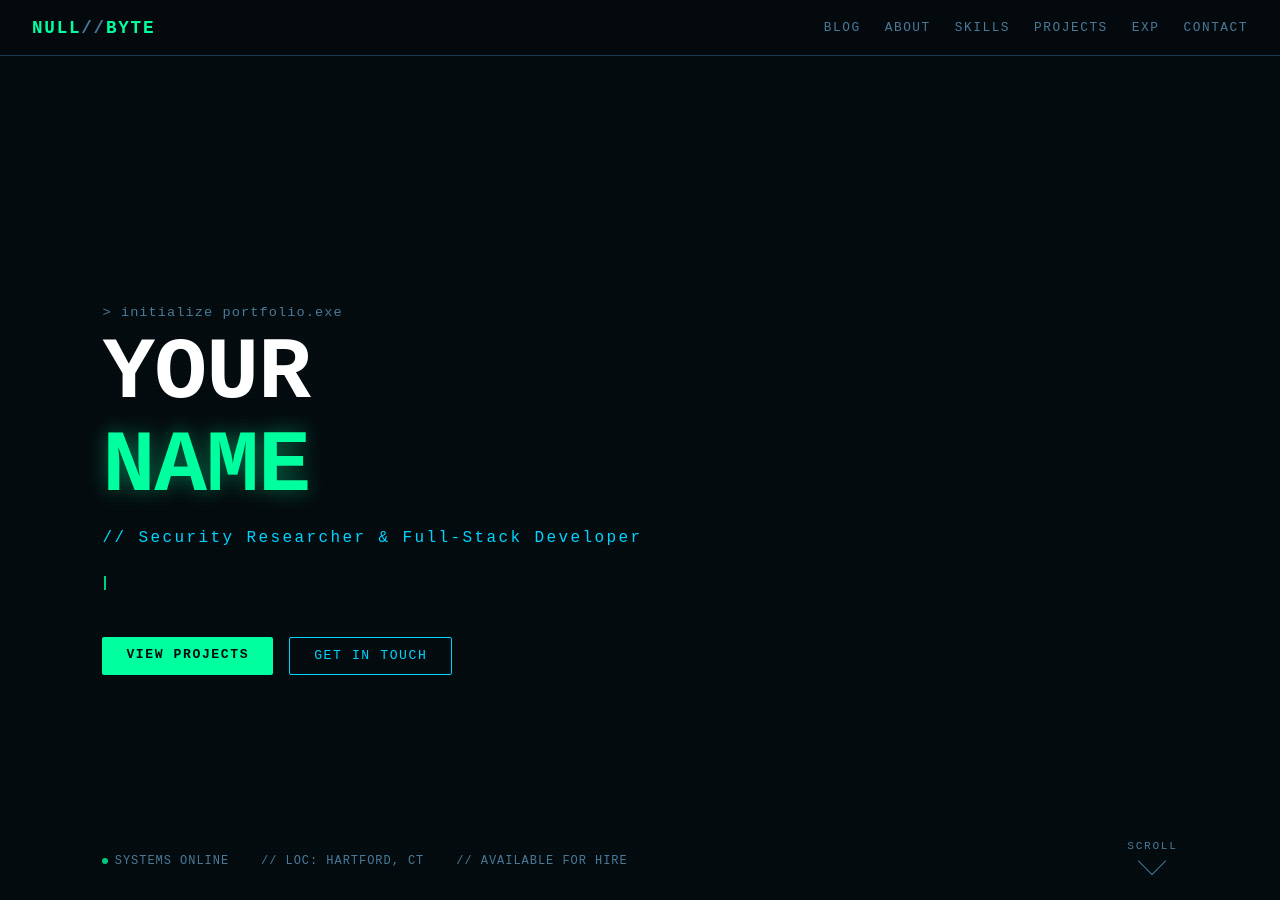
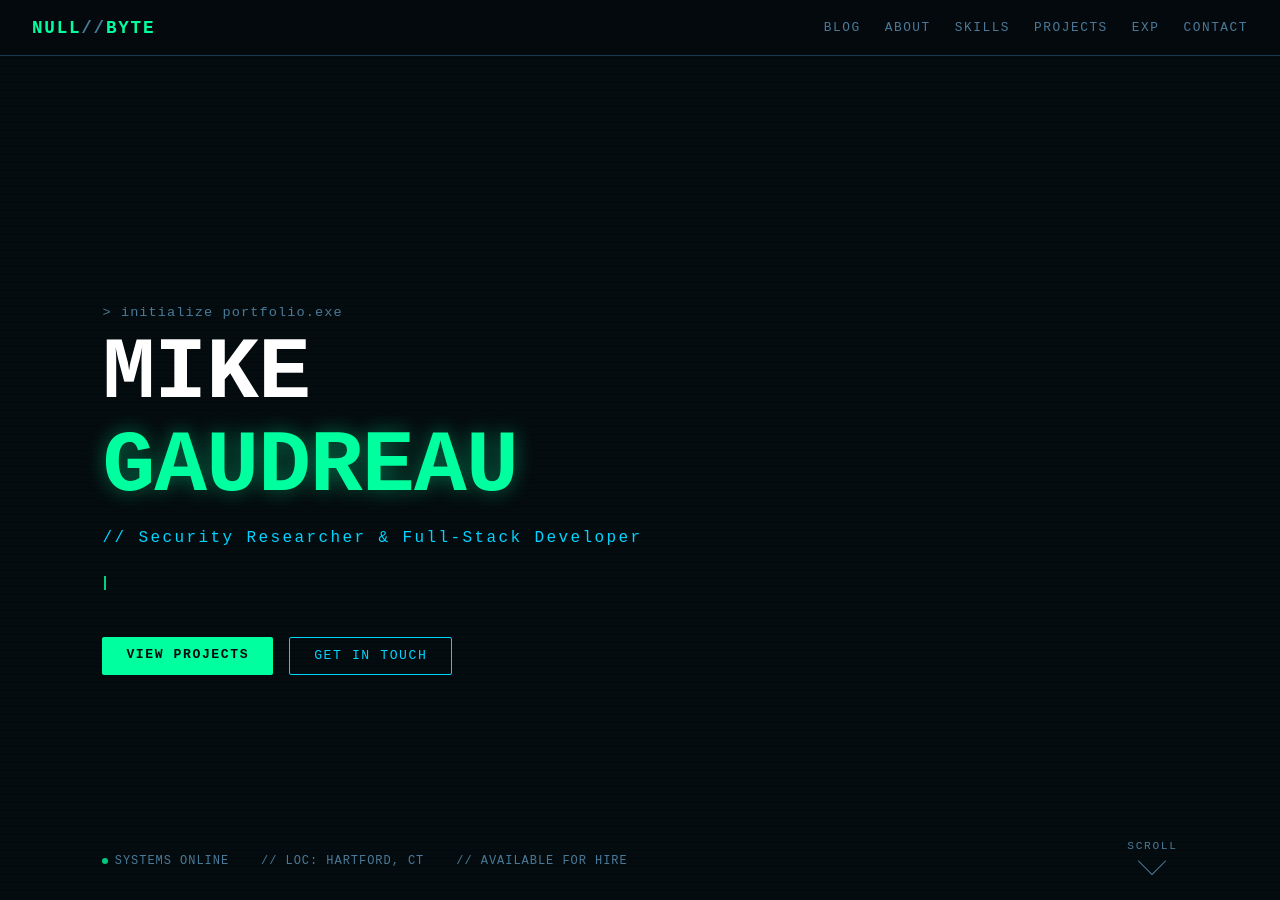
Before and after one commit to mikeg1440/mikeg1440.github.io, a Jekyll site: the page built from index.html, in a window 1280 px wide and 900 px high. Built offline with Jekyll 4.4.1, drawn with Linux system fonts in a browser that asks for light colours.

Commit message:
Updated name in header

```diff
--- a/index.html
+++ b/index.html
@@ -9,7 +9,7 @@ title: NullByte // Portfolio
   <section id="hero" style="position:relative; max-width:100%; padding: 80px 8vw 0; min-height:100vh; display:flex; flex-direction:column; justify-content:center;">
     <div class="hero-prompt">> initialize portfolio.exe</div>
     <h1 class="hero-name glitch">
-      YOUR<br><span class="accent">NAME</span>
+      MIKE<br><span class="accent">GAUDREAU</span>
     </h1>
     <p class="hero-title">// Security Researcher &amp; Full-Stack Developer</p>
     <p class="hero-desc">
```
